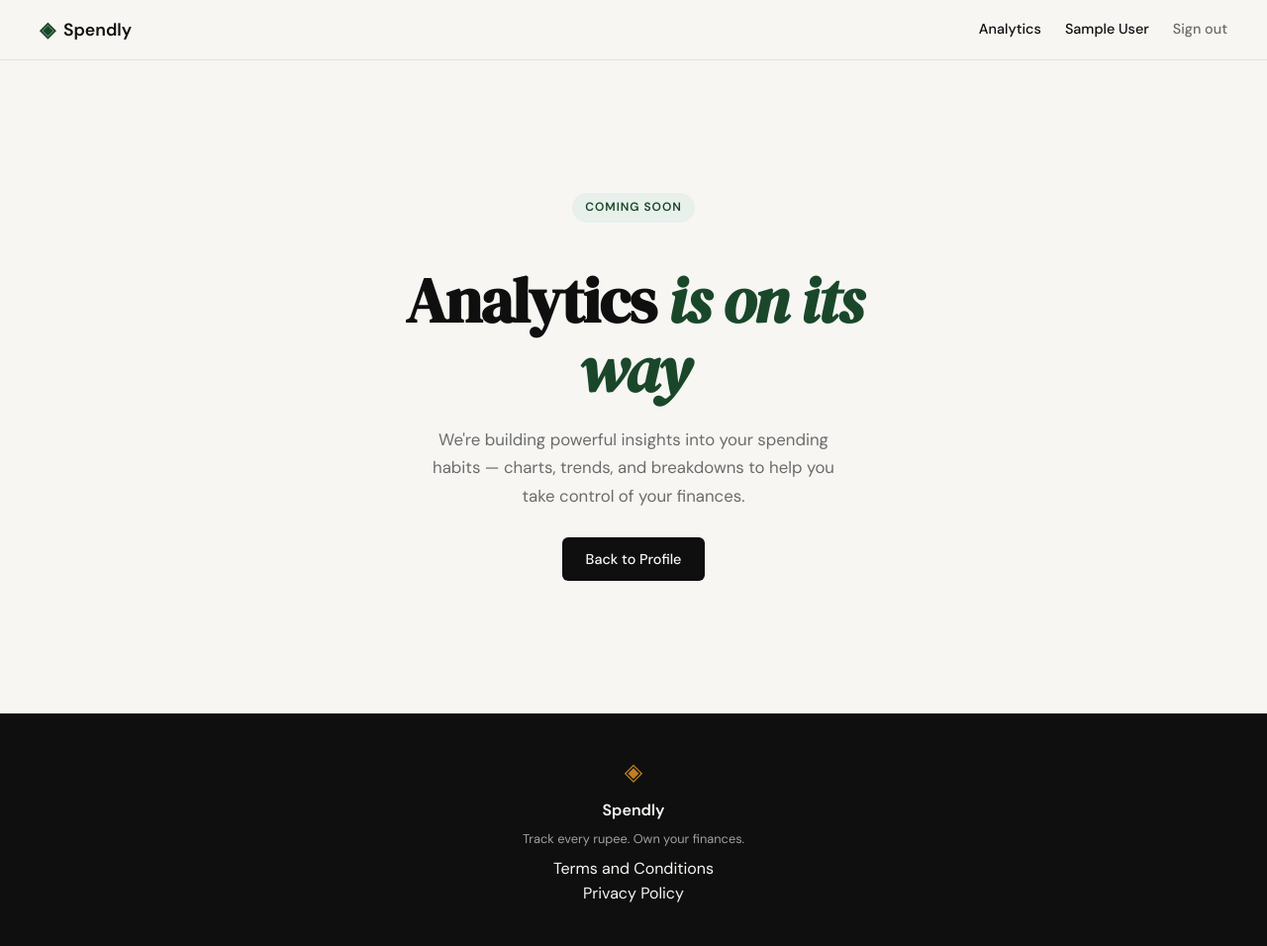
After one commit to Rikesh-shah/expense-tracker, a Flask app: page /analytics in a window 1280 px wide. The commit adds this page. Shown: the whole page at 99% size. Run offline with Flask 3, Linux system fonts and the light colour scheme; the visitor is signed in with stand-in values (Sample User, id 1).

Commit message:
add coming soon page

```diff
--- a/app.py
+++ b/app.py
@@ -173,6 +173,13 @@ def profile():
     )
 
 
+@app.route("/analytics")
+def analytics():
+    if not session.get("user_id"):
+        return redirect(url_for("login"))
+    return render_template("analytics.html")
+
+
 @app.route("/expenses/add")
 def add_expense():
     return "Add expense — coming in Step 7"
--- a/static/css/style.css
+++ b/static/css/style.css
@@ -102,6 +102,7 @@ a { color: inherit; text-decoration: none; }
 
 .nav-links a { color: var(--ink-muted); transition: color 0.2s; }
 .nav-links a:hover { color: var(--ink); }
+.nav-links a.nav-link-active { color: var(--ink); font-weight: 500; }
 
 .nav-cta {
     background: var(--ink) !important;
@@ -685,3 +686,38 @@ a { color: inherit; text-decoration: none; }
     .legal-section { padding: 2rem 1rem 3rem; }
     .legal-body { padding: 1.75rem 1.25rem; }
 }
+
+/* ------------------------------------------------------------------ */
+/* Analytics — Coming Soon                                             */
+/* ------------------------------------------------------------------ */
+
+.analytics-coming-soon {
+    display: flex;
+    align-items: center;
+    justify-content: center;
+    min-height: calc(100vh - 140px);
+    padding: 4rem 2rem;
+    background: var(--paper);
+}
+
+.analytics-inner {
+    max-width: 520px;
+    text-align: center;
+    display: flex;
+    flex-direction: column;
+    align-items: center;
+    gap: 1.25rem;
+}
+
+.analytics-inner .hero-title {
+    margin: 0;
+}
+
+.analytics-inner .hero-subtitle {
+    margin: 0;
+    max-width: 420px;
+}
+
+.analytics-inner .btn-primary {
+    margin-top: 0.5rem;
+}
--- /dev/null
+++ b/templates/analytics.html
@@ -0,0 +1,17 @@
+{% extends "base.html" %}
+
+{% block title %}Analytics — Spendly{% endblock %}
+
+{% block content %}
+<section class="analytics-coming-soon">
+    <div class="analytics-inner">
+        <div class="hero-badge">Coming Soon</div>
+        <h1 class="hero-title">Analytics <em>is on its way</em></h1>
+        <p class="hero-subtitle">
+            We're building powerful insights into your spending habits —
+            charts, trends, and breakdowns to help you take control of your finances.
+        </p>
+        <a href="{{ url_for('profile') }}" class="btn-primary">Back to Profile</a>
+    </div>
+</section>
+{% endblock %}
--- a/templates/base.html
+++ b/templates/base.html
@@ -20,6 +20,7 @@
             </a>
             <div class="nav-links">
                 {% if session.get('user_id') %}
+                    <a href="{{ url_for('analytics') }}" class="{% if request.endpoint == 'analytics' %}nav-link-active{% endif %}">Analytics</a>
                     <span class="nav-username">{{ session['user_name'] }}</span>
                     <a href="{{ url_for('logout') }}">Sign out</a>
                 {% else %}
```
